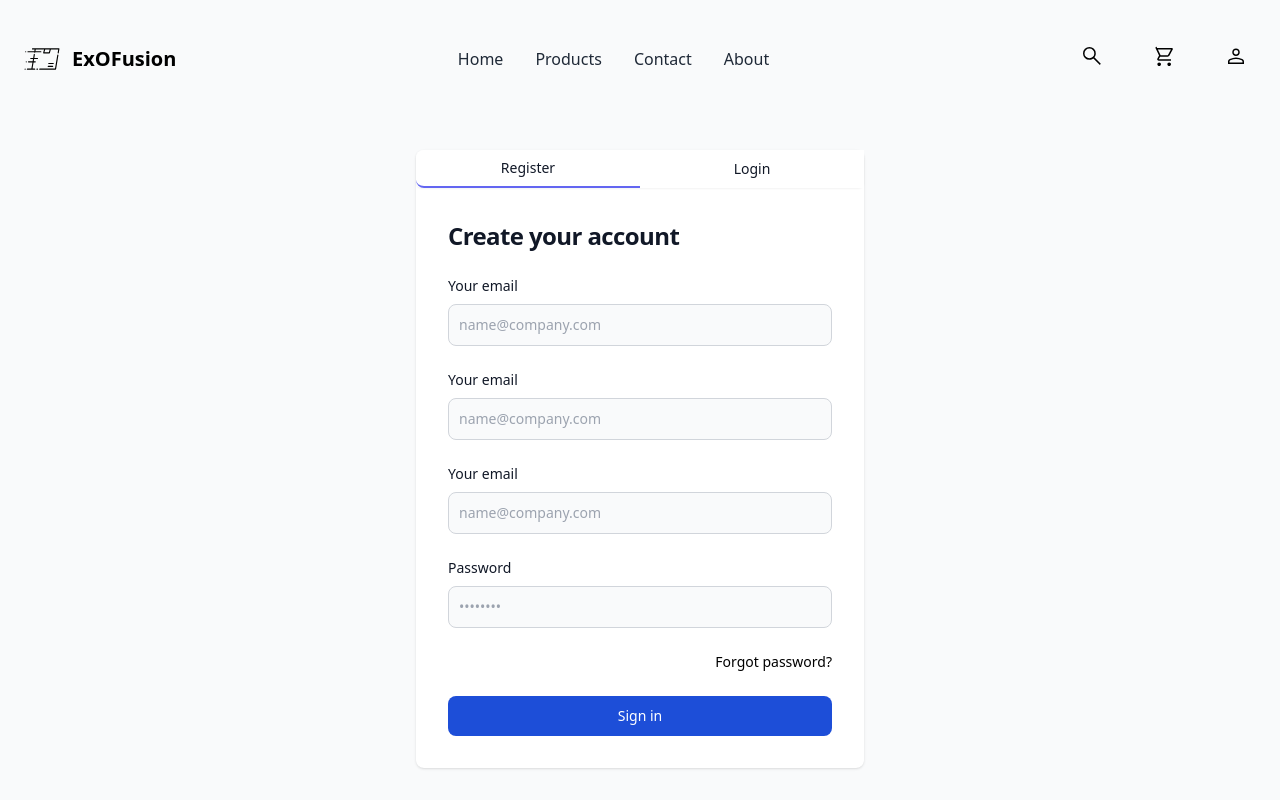
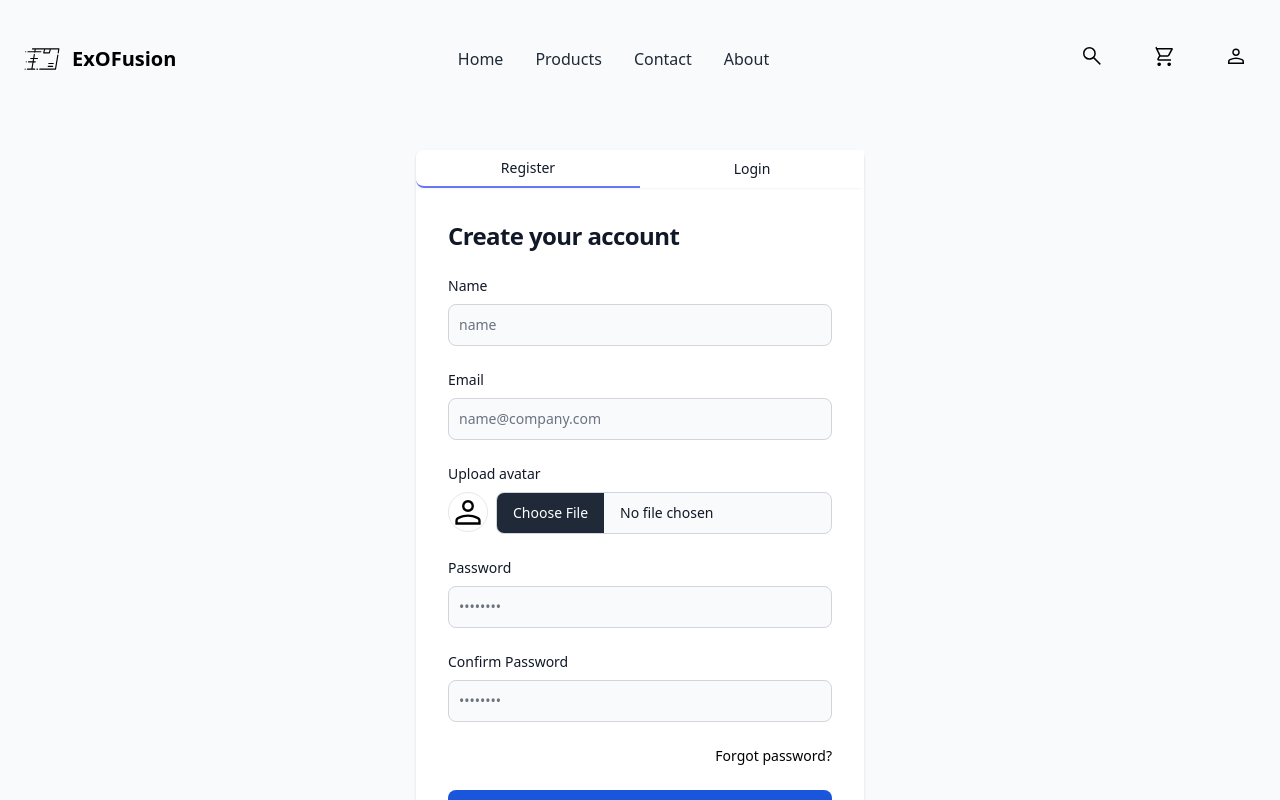
Before and after one commit to CodingStuff-GitHub/MERN-full-project, a React (Create React App) app in the folder frontend/: page /sign in a window 1280 px wide. Shown: the top 800 px of the page. Built offline with nearby package versions, Linux system fonts and the light colour scheme.

Commit message:
Form Data handling

```diff
--- /dev/null
+++ b/frontend/global.d.ts
@@ -0,0 +1 @@
+declare module "flowbite/plugin";
--- a/frontend/package.json
+++ b/frontend/package.json
@@ -10,8 +10,10 @@
     "@testing-library/jest-dom": "^5.16.4",
     "@testing-library/react": "^13.3.0",
     "@testing-library/user-event": "^13.5.0",
-    "autoprefixer": "^10.4.7",
+    "autoprefixer": "^10.4.8",
     "axios": "^0.27.2",
+    "flowbite": "^1.5.1",
+    "flowbite-react": "^0.1.3",
     "postcss": "^8.4.14",
     "react": "^18.2.0",
     "react-dom": "^18.2.0",
@@ -22,7 +24,7 @@
     "react-scripts": "5.0.1",
     "redux": "^4.2.0",
     "redux-thunk": "^2.4.1",
-    "tailwindcss": "^3.1.4",
+    "tailwindcss": "^3.1.7",
     "web-vitals": "^2.1.4"
   },
   "scripts": {
--- a/frontend/src/components/User/LoginSignup.js
+++ b/frontend/src/components/User/LoginSignup.js
@@ -1,12 +1,41 @@
-import React, { useRef } from "react";
+import React, { useRef, useState } from "react";
+import { Link } from "react-router-dom";
+import profile from "../../images/profile.svg";
 
 const LoginSignup = () => {
+  const [loginEmail, setLoginEmail] = useState("");
+  const [loginPassword, setLoginPassword] = useState("");
+
+  const [confirmPassword, setConfirmPassword] = useState("");
+  const [user, setUser] = useState({
+    name: "",
+    email: "",
+    password: "",
+  });
+  const { name, email, password } = user;
+  const [avatar, setAvatar] = useState();
+  const [avatarPreview, setAvatarPreview] = useState(profile);
+
   const loginButton = useRef(null);
   const loginForm = useRef(null);
   const registerButton = useRef(null);
   const registerForm = useRef(null);
 
-  const switchTabs = (e, tab) => {
+  const loginSubmit = () => {
+    console.log("Logged in successfully");
+  };
+
+  const registerSubmit = (e) => {
+    e.preventDefault();
+    const registerFormData = new FormData();
+    registerFormData.set("name", name);
+    registerFormData.set("email", email);
+    registerFormData.set("avatar", avatar);
+    registerFormData.set("password", password);
+    console.log("Registered successfully");
+  };
+
+  const switchTabs = (_e, tab) => {
     if (tab === "register") {
       registerButton.current.classList.add("border-b-2", "border-indigo-500");
       loginButton.current.classList.remove("border-b-2", "border-indigo-500");
@@ -23,6 +52,22 @@ const LoginSignup = () => {
 
       registerForm.current.classList.add("-translate-x-full", "absolute");
       loginForm.current.classList.remove("translate-x-full", "absolute");
+    }
+  };
+
+  const registerDataChange = (e) => {
+    if (e.target.name === "avatar") {
+      const reader = new FileReader();
+
+      reader.onload = () => {
+        if (reader.result === 2) {
+          setAvatarPreview(reader.result);
+          setAvatar(reader.result);
+        }
+      };
+      reader.readAsDataURL(e.target.files[0]);
+    } else {
+      setUser({ ...user, [e.target.name]: e.target.value });
     }
   };
 
@@ -69,7 +114,7 @@ const LoginSignup = () => {
                 <h1 className="text-xl font-bold leading-tight tracking-tight text-gray-900 md:text-2xl dark:text-white">
                   Sign in to your account
                 </h1>
-                <form className="space-y-4 md:space-y-6" action="#">
+                <form className="space-y-4 md:space-y-6" onSubmit={loginSubmit}>
                   {/* Email */}
                   <div>
                     <label
@@ -85,6 +130,10 @@ const LoginSignup = () => {
                       className="bg-gray-50 border border-gray-300 text-gray-900 sm:text-sm rounded-lg focus:ring-primary-600 focus:border-primary-600 block w-full p-2.5 dark:bg-gray-700 dark:border-gray-600 dark:placeholder-gray-400 dark:text-white dark:focus:ring-blue-500 dark:focus:border-blue-500"
                       placeholder="name@company.com"
                       required=""
+                      value={loginEmail}
+                      onChange={(e) => {
+                        setLoginEmail(e.target.value);
+                      }}
                     />
                   </div>
                   {/* Password */}
@@ -102,16 +151,20 @@ const LoginSignup = () => {
                       placeholder="••••••••"
                       className="bg-gray-50 border border-gray-300 text-gray-900 sm:text-sm rounded-lg focus:ring-primary-600 focus:border-primary-600 block w-full p-2.5 dark:bg-gray-700 dark:border-gray-600 dark:placeholder-gray-400 dark:text-white dark:focus:ring-blue-500 dark:focus:border-blue-500"
                       required=""
+                      value={loginPassword}
+                      onChange={(e) => {
+                        setLoginPassword(e.target.value);
+                      }}
                     />
                   </div>
                   {/* Forget Password Link */}
                   <div className="grid justify-items-end">
-                    <a
-                      href="#"
+                    <Link
+                      to="/forgot"
                       className="text-sm font-medium text-primary-600 hover:underline dark:text-primary-500"
                     >
                       Forgot password?
-                    </a>
+                    </Link>
                   </div>
                   {/* Submit Button */}
                   <button
@@ -131,22 +184,28 @@ const LoginSignup = () => {
                 <h1 className="text-xl font-bold leading-tight tracking-tight text-gray-900 md:text-2xl dark:text-white">
                   Create your account
                 </h1>
-                <form className="space-y-4 md:space-y-6" action="#">
-                  {/* Email */}
+                <form
+                  className="space-y-4 md:space-y-6"
+                  onSubmit={(e) => registerSubmit}
+                  enctype="multipart/form-data"
+                >
+                  {/* Name */}
                   <div>
                     <label
-                      for="email"
+                      for="name"
                       className="block mb-2 text-sm font-medium text-gray-900 dark:text-white"
                     >
-                      Your email
+                      Name
                     </label>
                     <input
-                      type="email"
-                      name="email"
-                      id="email"
+                      type="text"
+                      name="name"
+                      value={name}
+                      id="name"
                       className="bg-gray-50 border border-gray-300 text-gray-900 sm:text-sm rounded-lg focus:ring-primary-600 focus:border-primary-600 block w-full p-2.5 dark:bg-gray-700 dark:border-gray-600 dark:placeholder-gray-400 dark:text-white dark:focus:ring-blue-500 dark:focus:border-blue-500"
-                      placeholder="name@company.com"
+                      placeholder="name"
                       required=""
+                      onChange={registerDataChange}
                     />
                   </div>
                   {/* Email */}
@@ -155,33 +214,41 @@ const LoginSignup = () => {
                       for="email"
                       className="block mb-2 text-sm font-medium text-gray-900 dark:text-white"
                     >
-                      Your email
+                      Email
                     </label>
                     <input
                       type="email"
                       name="email"
                       id="email"
+                      value={email}
                       className="bg-gray-50 border border-gray-300 text-gray-900 sm:text-sm rounded-lg focus:ring-primary-600 focus:border-primary-600 block w-full p-2.5 dark:bg-gray-700 dark:border-gray-600 dark:placeholder-gray-400 dark:text-white dark:focus:ring-blue-500 dark:focus:border-blue-500"
                       placeholder="name@company.com"
                       required=""
+                      onChange={registerDataChange}
                     />
                   </div>
-                  {/* Email */}
+                  {/* Avatar Upload */}
                   <div>
                     <label
-                      for="email"
-                      className="block mb-2 text-sm font-medium text-gray-900 dark:text-white"
+                      class="block mb-2 text-sm font-medium text-gray-900 dark:text-gray-300"
+                      for="file_input"
                     >
-                      Your email
+                      Upload avatar
                     </label>
-                    <input
-                      type="email"
-                      name="email"
-                      id="email"
-                      className="bg-gray-50 border border-gray-300 text-gray-900 sm:text-sm rounded-lg focus:ring-primary-600 focus:border-primary-600 block w-full p-2.5 dark:bg-gray-700 dark:border-gray-600 dark:placeholder-gray-400 dark:text-white dark:focus:ring-blue-500 dark:focus:border-blue-500"
-                      placeholder="name@company.com"
-                      required=""
-                    />
+                    <div className="flex flex-row space-x-2">
+                      <img
+                        class="w-10 h-10 rounded-full border"
+                        src={profile}
+                        alt="Rounded avatar"
+                      />
+                      <input
+                        class="block w-full text-sm text-gray-900 bg-gray-50 rounded-lg border border-gray-300 cursor-pointer dark:text-gray-400 focus:outline-none dark:bg-gray-700 dark:border-gray-600 dark:placeholder-gray-400"
+                        id="file_input"
+                        type="file"
+                        accept="image/*"
+                        onChange={registerDataChange}
+                      />
+                    </div>
                   </div>
                   {/* Password */}
                   <div>
@@ -193,6 +260,7 @@ const LoginSignup = () => {
                     </label>
                     <input
                       type="password"
+                      value={password}
                       name="password"
                       id="password"
                       placeholder="••••••••"
@@ -200,14 +268,33 @@ const LoginSignup = () => {
                       required=""
                     />
                   </div>
+                  {/* Confirm Password */}
+                  <div>
+                    <label
+                      for="confirmPassword"
+                      className="block mb-2 text-sm font-medium text-gray-900 dark:text-white"
+                    >
+                      Confirm Password
+                    </label>
+                    <input
+                      type="password"
+                      name="confirmPassword"
+                      value={confirmPassword}
+                      id="confirmPassword"
+                      placeholder="••••••••"
+                      className="bg-gray-50 border border-gray-300 text-gray-900 sm:text-sm rounded-lg focus:ring-primary-600 focus:border-primary-600 block w-full p-2.5 dark:bg-gray-700 dark:border-gray-600 dark:placeholder-gray-400 dark:text-white dark:focus:ring-blue-500 dark:focus:border-blue-500"
+                      required=""
+                      onChange={(e) => setConfirmPassword(e.target.value)}
+                    />
+                  </div>
                   {/* Forget Password Link */}
                   <div className="grid justify-items-end">
-                    <a
-                      href="#"
+                    <Link
+                      to="/forgot"
                       className="text-sm font-medium text-primary-600 hover:underline dark:text-primary-500"
                     >
                       Forgot password?
-                    </a>
+                    </Link>
                   </div>
                   {/* Submit Button */}
                   <button
--- a/frontend/tailwind.config.js
+++ b/frontend/tailwind.config.js
@@ -4,5 +4,5 @@ module.exports = {
   theme: {
     extend: {},
   },
-  plugins: [],
+  plugins: [require("flowbite/plugin")],
 };
--- a/package.json
+++ b/package.json
@@ -28,5 +28,6 @@
     "mongoose": "^6.4.0",
     "nodemailer": "^6.7.5",
     "validator": "^13.7.0"
-  }
+  },
+  "devDependencies": {}
 }
```
Also changed, not shown: 2 other files (tests, documents, lock files or other folders).
